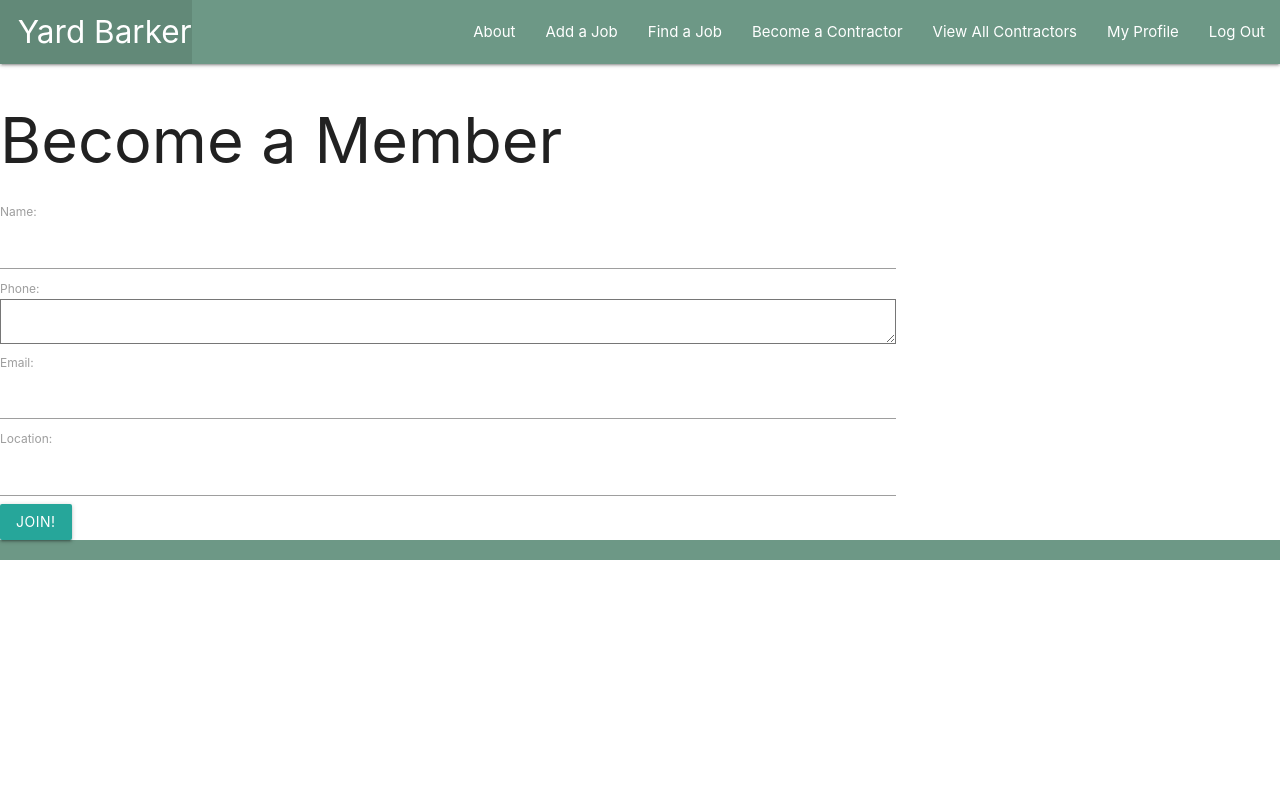
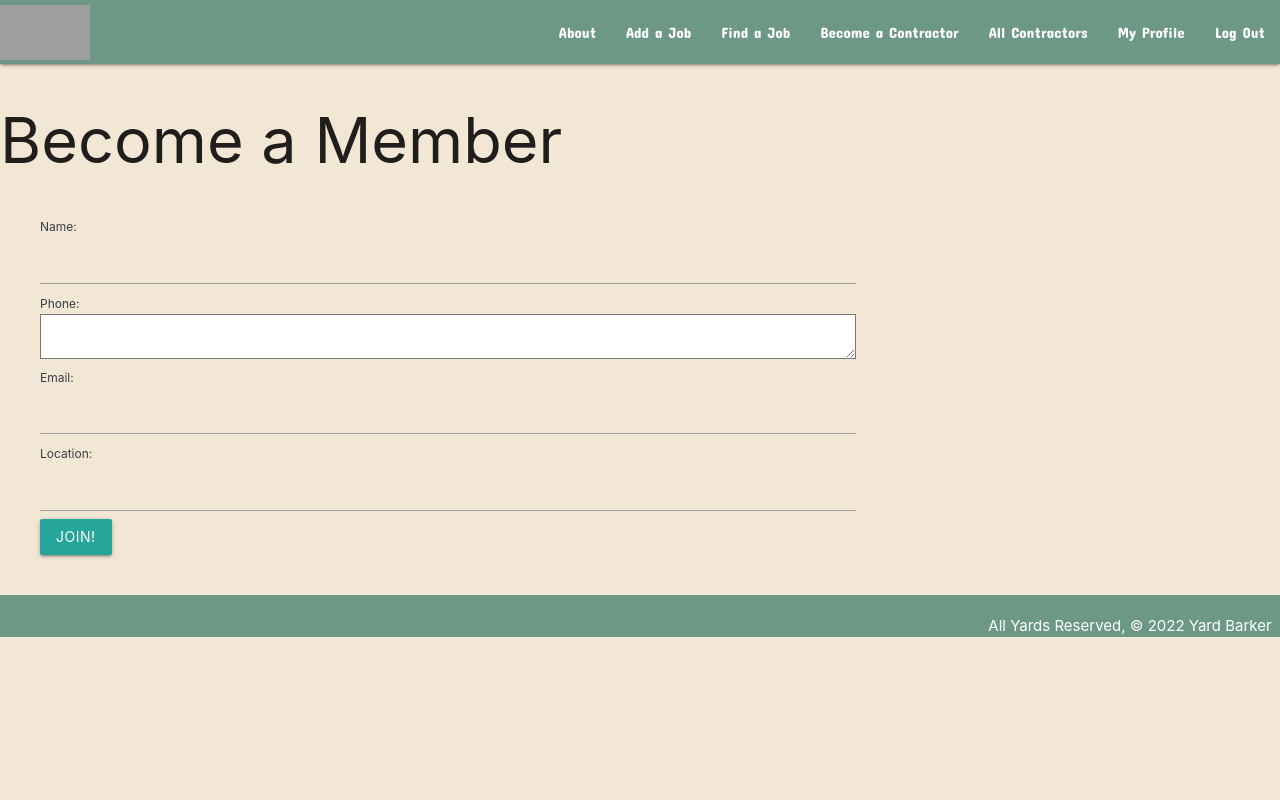
Before and after one commit to akrauss419/yardbarker, a Django app: page /members/create/ in a window 1280 px wide. Run offline with Django 4.2, Linux system fonts and the light colour scheme; the visitor is signed in with stand-in values (Sample User, id 1); grey boxes are pictures that could not be loaded.

Commit message:
icon, favicon, styles

```diff
--- a/main_app/static/css/style.css
+++ b/main_app/static/css/style.css
@@ -14,18 +14,22 @@ main.container {
   margin: 0;
 }
 
-nav {
+nav, footer.page-footer {
   background-color: #6D9886;
 }
 
-footer.page-footer {
+/* footer.page-footer {
   background-color: #6D9886;
-}
+} */
 
 body {
   width: 100vw;
   margin: 0;
   padding: 0;
+  background-color: #F2E7D5;
+  min-height: 100vh;
+  display: flex;
+  flex-direction: column;
 }
 
 section {
@@ -70,3 +74,22 @@ section {
   flex-direction: row !important;
   justify-content: space-around !important;
 }
+
+#logo-img{
+  margin-top: 5px;
+}
+
+form {
+  margin: 40px;
+}
+label{
+  color: #393E46;
+}
+
+textarea{
+  background-color: white;
+}
+
+ul{
+  font-family: 'Concert One', cursive;
+}
--- a/main_app/templates/base.html
+++ b/main_app/templates/base.html
@@ -10,6 +10,10 @@
     <link rel="stylesheet" href="https://cdnjs.cloudflare.com/ajax/libs/materialize/1.0.0/css/materialize.min.css">
     <link rel="stylesheet" type="text/css" href="{% static 'css/style.css' %}">
     <link href="https://fonts.googleapis.com/icon?family=Material+Icons" rel="stylesheet">
+    <link rel="preconnect" href="https://fonts.googleapis.com">
+    <link rel="preconnect" href="https://fonts.gstatic.com" crossorigin>
+    <link href="https://fonts.googleapis.com/css2?family=Concert+One&display=swap" rel="stylesheet">
+    <link rel="icon" href="https://i.imgur.com/bfTmORF.png" size="16x16">
     <script src="https://cdnjs.cloudflare.com/ajax/libs/materialize/1.0.0/js/materialize.min.js"></script>
 </head>
 <body>
@@ -17,7 +21,9 @@
         <nav>
             <div class="nav-wrapper">
                 <ul>
-                    <li><a href="{% url 'home' %}" class="left brand-logo">&nbsp;&nbsp;Yard Barker</a></li>
+                  <li><a href="{% url 'home' %}" class="left brand-logo" id="logo-img">
+                    <img src="https://i.imgur.com/80raiNt.png" alt="icon" width="90px" height="55px">
+                    </a></li>
                 </ul>
                 <ul class="right">
                   <li><a href="{% url 'about' %}">About</a></li>
@@ -25,7 +31,7 @@
                     <li><a href="{% url 'jobs_create' %}">Add a Job</a></li>
                     <li><a href="{% url 'index' %}">Find a Job</a></li>
                     <li><a href="{% url 'contractors_create' %}">Become a Contractor</a></li>
-                    <li><a href="{% url 'contractors_index' %}">View All Contractors</a></li>
+                    <li><a href="{% url 'contractors_index' %}">All Contractors</a></li>
                     <li><a href="{% url 'member_detail' %}">My Profile</a></li>
                     <li><a href="{% url 'logout' %}">Log Out</a></li>
                   {% else %}
--- a/main_app/templates/member_create.html
+++ b/main_app/templates/member_create.html
@@ -1,7 +1,7 @@
 {% extends 'base.html' %}
 {% block content %}
 <h1>Become a Member</h1>
-<form action="{% url 'members_create'%}" method="POST">
+<form action="{% url 'members_create'%}" method="POST" id="member-form">
   {% csrf_token %}
   <!-- Render the inputs -->
   {{ member_create_form.as_p }}
```
Also changed, not shown: main_app/templates/main_app/job_form.html (+7 -12 lines).
